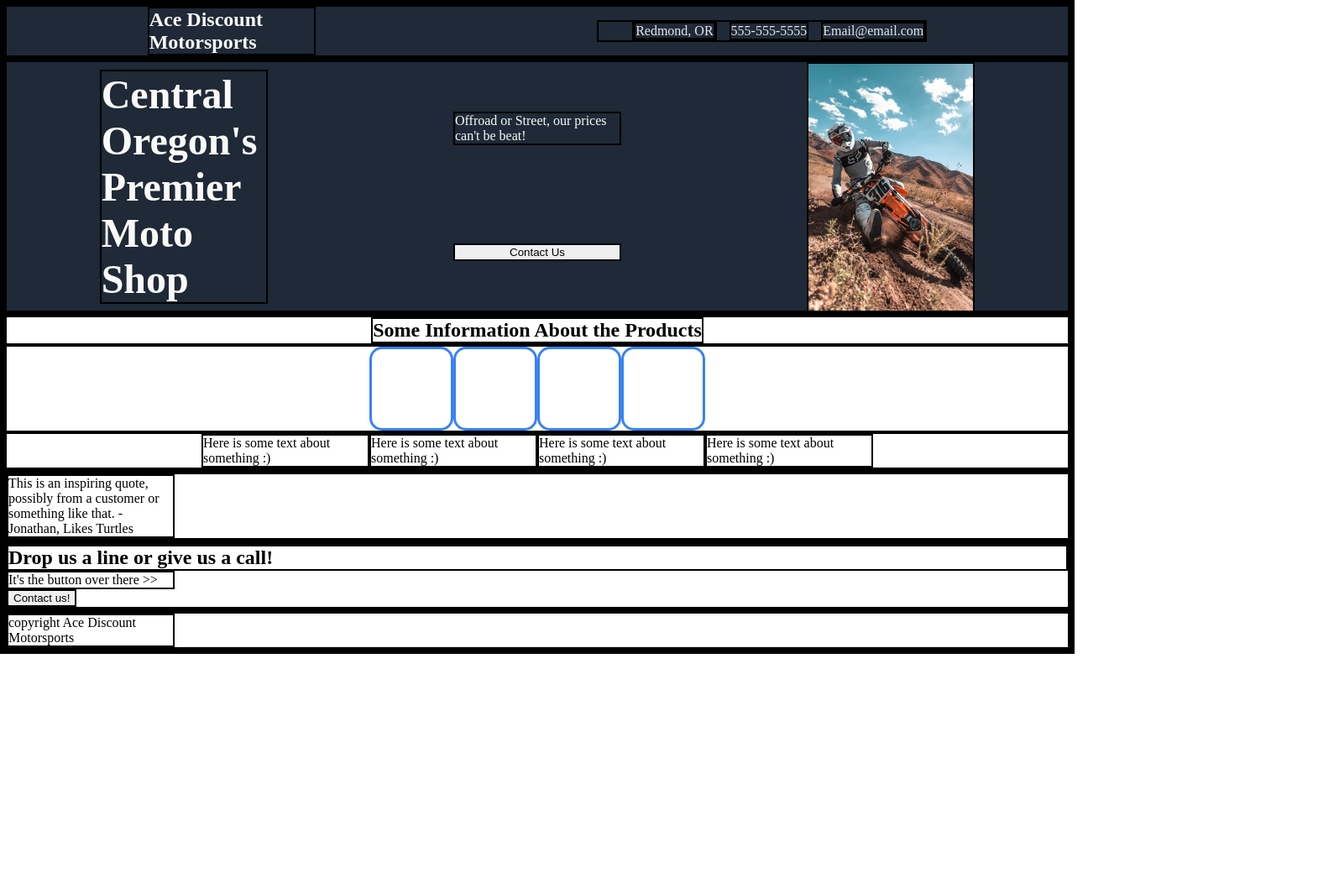
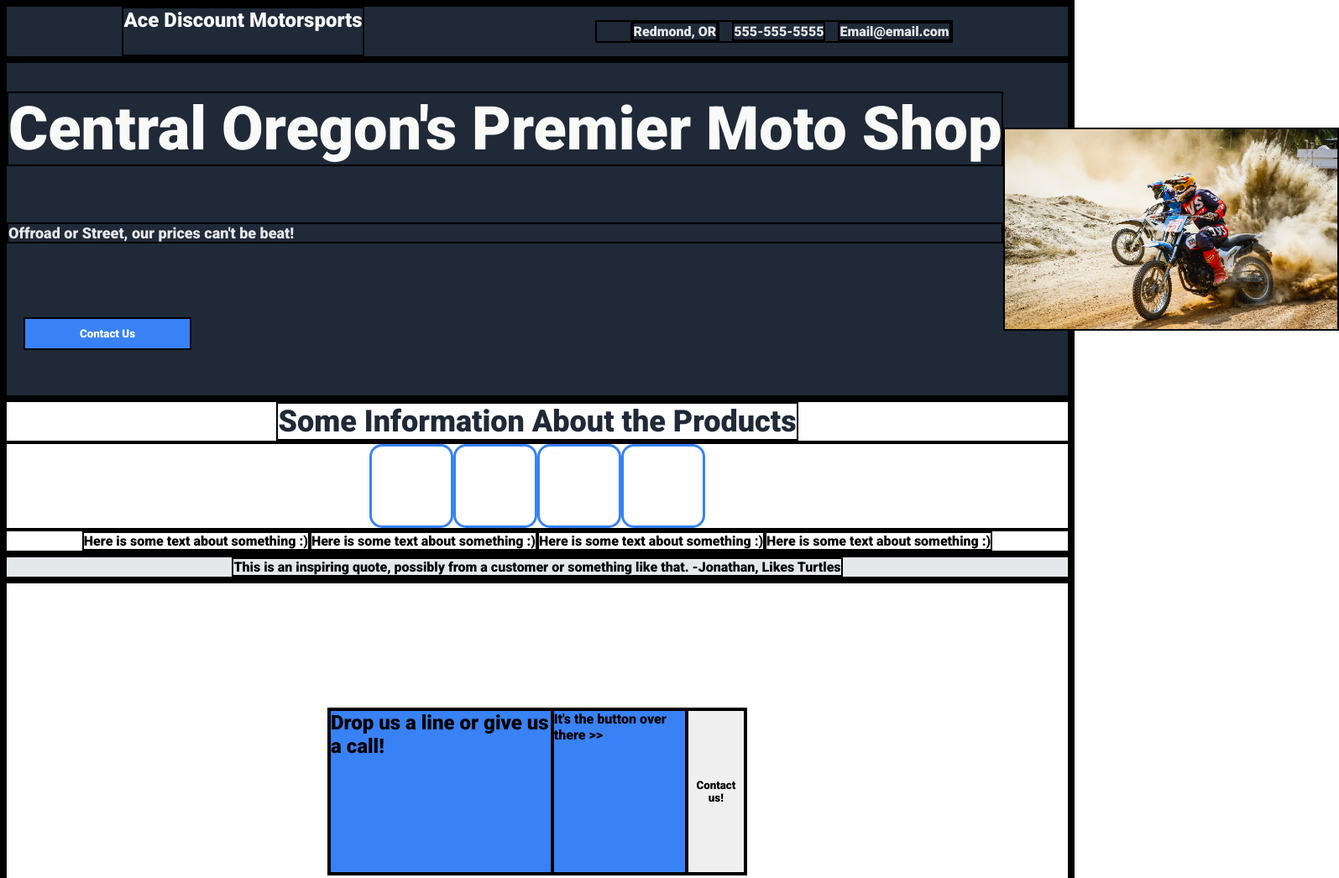
Before and after one commit to mikearino/ADM, a plain HTML site: page index.html in a window 1280 px wide. Shown: the top 1046 px of the page at 84% size, 1595 px wide, since content can reach past the window. Before the commit the page ends 800 px from the top, so only its background shows below. Drawn offline with Linux system fonts and the light colour scheme.

Commit message:
add roboto font

```diff
--- a/index.html
+++ b/index.html
@@ -2,6 +2,9 @@
 <html lang="en">
 <head>
   <link rel="stylesheet" href="/styles.css">
+  <style>
+    @import url('https://fonts.googleapis.com/css2?family=Roboto:wght@900&display=swap');
+  </style>
   <meta charset="UTF-8">
   <meta http-equiv="X-UA-Compatible" content="IE=edge">
   <meta name="viewport" content="width=device-width, initial-scale=1.0">
@@ -10,7 +13,7 @@
   <body>
     <header>
       <div class="header">
-        <h1 class="logo">Ace Discount Motorsports</h1>
+        <h1 class="header-logo">Ace Discount Motorsports</h1>
         <ul>
           <li><a>Redmond, OR </a></li>
           <li>555-555-5555</li>
@@ -21,14 +24,14 @@
     <section>
       <div class="hero">
         <h1>Central Oregon's Premier Moto Shop</h1>
-        <p>Offroad or Street, our prices can't be beat!</p>
-        <button>Contact Us</button>
-        <img src="/media/db2.jpg" alt="a picture of a dirtbike">
+        <p class="secondary-text">Offroad or Street, our prices can't be beat!</p>
+        <button class="button1">Contact Us</button>
+        <img class="main-image" src="/media/dirtb.jpg" alt="a picture of a dirtbike">
       </div>
     </section>
     <main>
       <div class="main">
-        <h2>Some Information About the Products</h2>
+        <h2 class="information-header-text">Some Information About the Products</h2>
       </div>
         <div class="box-container">
           <div class="box">
@@ -46,24 +49,25 @@
           <p>Here is some text about something :)</p>
           <p>Here is some text about something :)</p>
         </div>
-
     </main>
     <section>
-      <div>
+      <div class="quote-section">
         <p>This is an inspiring quote, possibly from a customer
           or something like that. -Jonathan, Likes Turtles</p>
       </div>
     </section>
     <section>
         <div class="contact">
+          <div class="blue-square">
           <h2>Drop us a line or give us a call!</h2>
           <p>It's the button over there >></p>
-          <button>Contact us!</button>
+          <button class="button2">Contact us!</button>
         </div>
+      </div>
     </section>
     <footer>
-      <div>
-        <p>copyright Ace Discount Motorsports</p>
+      <div class="footer">
+          <p>copyright Ace Discount Motorsports</p>
       </div>
     </footer>
   </body>
--- a/styles.css
+++ b/styles.css
@@ -3,6 +3,8 @@
 *::after {
   box-sizing: border-box;
   border: black 2px solid;
+  font-family: 'Roboto',
+  sans-serif;
 }
 
 body,
@@ -25,25 +27,7 @@ ul {
   gap: 15px;
 }
 
-img {
-  max-width: 200px;
-
-}
-
-button {
-  max-width: 250px;
-}
-h1 {
-  max-width: 200px;
-  font-size: 48px;
-  font-weight: 800;
-  color: #f9faf8;
-}
-p {
-  max-width: 200px;
-}
-
-.logo {
+.header-logo {
   font-size: 24px;
   color: #f9faf8;
 }
@@ -62,7 +46,24 @@ p {
   flex-direction: column;
   flex-wrap: wrap;
   align-content: space-around;
-  height: 300px;
+  height: 400px;
+  font-size: 48px;
+  font-weight: 900;
+}
+
+.main-image {
+  max-width: 400px;
+}
+
+.secondary-text{
+  font-size: 18px;
+  color: #e5e7eb;
+}
+
+.information-header-text {
+  font-size: 36px;
+  font-weight: 800;
+  color: #1f2937;
 }
 
 .main {
@@ -93,3 +94,41 @@ p {
 .text {
   display: flex;
 }
+
+.quote-section {
+  background-color: #e5e7eb;
+  display: flex;
+  justify-content: center;
+}
+.contact {
+  display: flex;
+  min-height: 20vh;
+  height: 500px;
+  justify-content: center;
+  align-items: center;
+}
+
+.blue-square {
+  background-color: #3882f6;
+  height: 200px;
+  width: 500px;
+  display: flex;
+}
+
+.button1 {
+  color: white;
+  background-color: #3882f6;
+  padding: 10px 50px;
+  margin: 20px;
+}
+
+.button1, .button2 {
+  max-width: 200px;
+  max-height: 200px;
+}
+
+.footer {
+  display: flex;
+  justify-content: center;
+  background-color: #1f2937;
+}
```
Also changed, not shown: media/dirtb.jpg (added).
